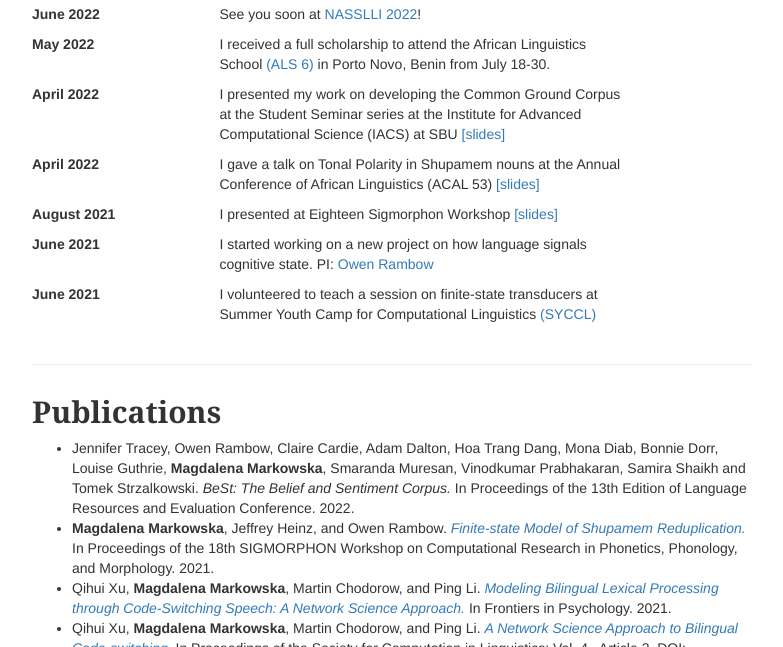
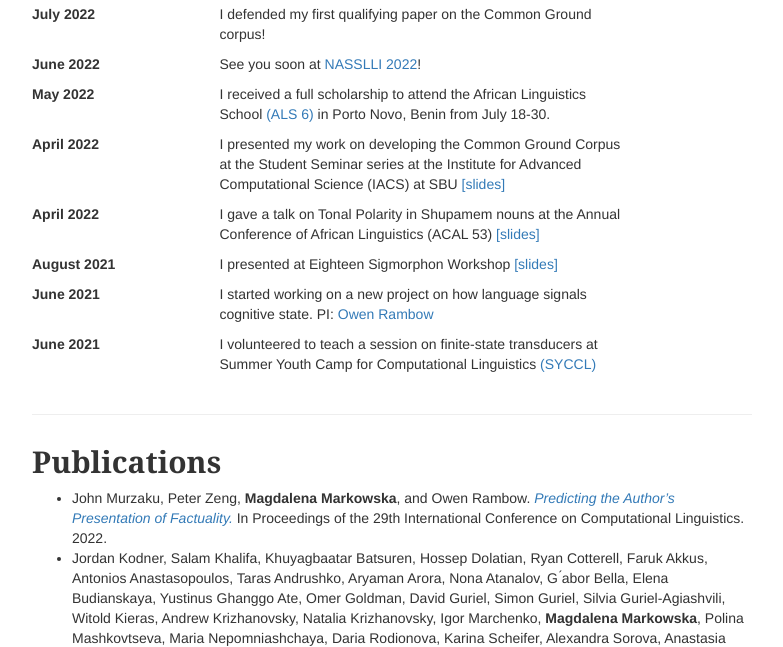
Before and after one commit to m-markowska/m-markowska.github.io, a plain HTML site: page index.html in a window 1280 px wide. Shown: the part 623-1270 px from the top of the page, without its empty margins (248-1031 px from the left). Drawn offline with Linux system fonts and the light colour scheme.

Commit message:
Updated papers and qp1

```diff
--- a/index.html
+++ b/index.html
@@ -52,6 +52,15 @@
 
  <section>
 	<h2>What's new?</h2>
+
+	<div class="row">
+		<div class="col-md-3">
+			<strong>July 2022</strong>
+		</div>
+		<div class="col-md-7">
+			<p> I defended my first qualifying paper on the Common Ground corpus!
+		</div>
+	</div>
 
 	<div class="row">
 		<div class="col-md-3">
@@ -202,7 +211,14 @@
 	<div class="row">
 	<div class="col-md-12">
 		<ul>
-			<li> Jennifer Tracey, Owen Rambow, Claire Cardie, Adam Dalton, Hoa Trang Dang, Mona Diab, Bonnie Dorr, Louise Guthrie, <b>Magdalena Markowska</b>, Smaranda Muresan, Vinodkumar Prabhakaran, Samira Shaikh and Tomek Strzalkowski. <i>BeSt: The Belief and Sentiment Corpus.</i> In Proceedings of the 13th Edition of Language Resources and Evaluation Conference. 2022.</li>
+
+
+			<li> John Murzaku, Peter Zeng, <b>Magdalena Markowska</b>, and Owen Rambow. <a href="https://aclanthology.org/2022.coling-1.66.pdf"><i>Predicting the Author’s Presentation of Factuality.</i></a> In Proceedings of the 29th International Conference on Computational Linguistics. 2022.</li>
+
+
+			<li> Jordan Kodner, Salam Khalifa, Khuyagbaatar Batsuren, Hossep Dolatian, Ryan Cotterell, Faruk Akkus, Antonios Anastasopoulos, Taras Andrushko, Aryaman Arora, Nona Atanalov, G ́abor Bella, Elena Budianskaya, Yustinus Ghanggo Ate, Omer Goldman, David Guriel, Simon Guriel, Silvia Guriel-Agiashvili, Witold Kieras, Andrew Krizhanovsky, Natalia Krizhanovsky, Igor Marchenko, <b>Magdalena Markowska</b>, Polina Mashkovtseva, Maria Nepomniashchaya, Daria Rodionova, Karina Scheifer, Alexandra Sorova, Anastasia Yemelina, Jeremiah Young, Ekaterina Vylomova. <a href="https://aclanthology.org/2022.sigmorphon-1.19.pdf"><i>SIGMORPHON–UniMorph 2022 Shared Task 0: Generalization and Typologically Diverse Morphological Inflection.</i></a> In Proceedings of the 19th SIGMORPHON Workshop on Computational Research in Phonetics, Phonology, and Morphology, pages 176–203, Seattle, Washington. Association for Computational Linguistics. 2022.</li>
+
+			<li> Jennifer Tracey, Owen Rambow, Claire Cardie, Adam Dalton, Hoa Trang Dang, Mona Diab, Bonnie Dorr, Louise Guthrie, <b>Magdalena Markowska</b>, Smaranda Muresan, Vinodkumar Prabhakaran, Samira Shaikh and Tomek Strzalkowski. <a href="http://www.lrec-conf.org/proceedings/lrec2022/pdf/2022.lrec-1.262.pdf"><i>BeSt: The Belief and Sentiment Corpus.</i></a> In Proceedings of the 13th Edition of Language Resources and Evaluation Conference. 2022.</li>
 
 			<li> <b>Magdalena Markowska</b>, Jeffrey Heinz, and Owen Rambow. <a href="https://aclanthology.org/2021.sigmorphon-1.23/"><i>Finite-state Model of Shupamem Reduplication.</i></a> In Proceedings of the 18th SIGMORPHON Workshop on Computational Research in Phonetics, Phonology, and Morphology. 2021.</li>
 
```
